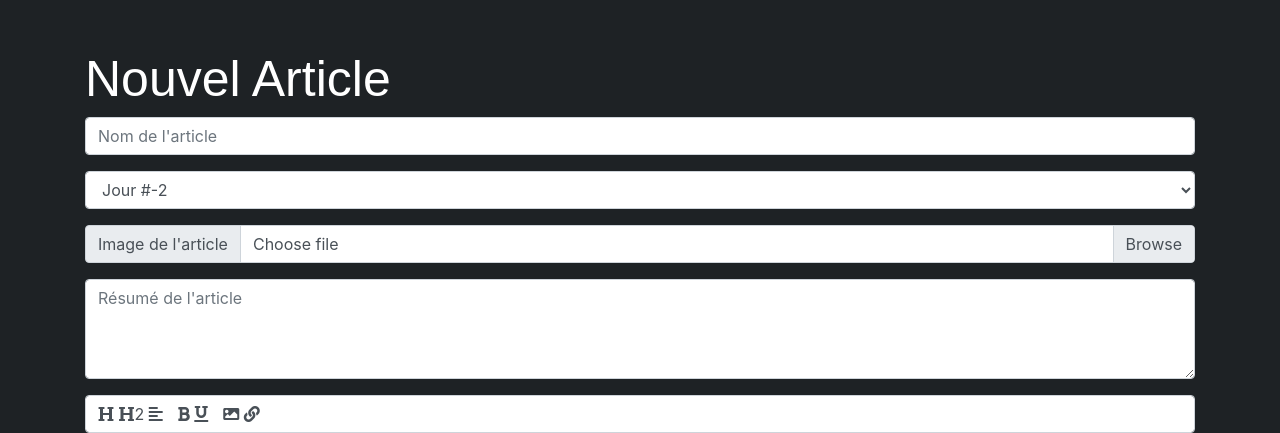
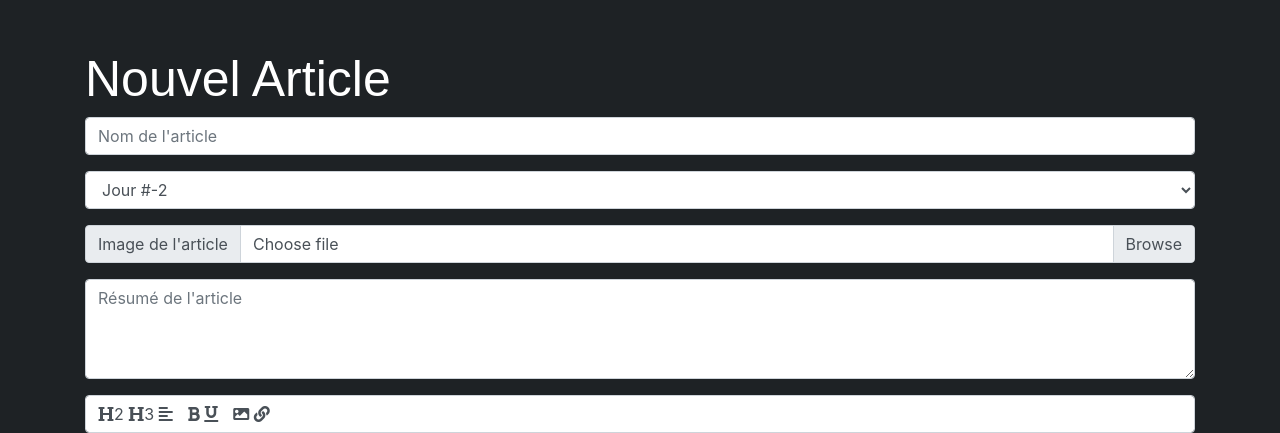
Before and after one commit to TherenceFrn/japon, a PHP site: the page made by addarticle.php in a window 1280 px wide. Shown: the part 801-1234 px from the top of the page. Run offline with PHP 8.4, Linux system fonts and the light colour scheme; some libraries are stand-ins or nearby versions; some web fonts are replaced.

Commit message:
fin journée

```diff
--- a/addarticle.php
+++ b/addarticle.php
@@ -113,24 +113,24 @@
 
             <div class="form-control liste-control-text">
               <div class="liste-control-text-element">
-                <span><i class="fas fa-heading"></i></span>
-                <span><i class="fas fa-heading"></i>2</span>
-                <span><i class="fas fa-align-left"></i></span>
+                <span class="editor-titre-h2"><i class="fas fa-heading"></i>2</span>
+                <span class="editor-titre-h3"><i class="fas fa-heading"></i>3</span>
+                <span class="editor-paragraph"><i class="fas fa-align-left"></i></span>
               </div>
 
               <div class="liste-control-text-element">
-                <span><i class="fas fa-bold"></i></span>
-                <span><i class="fas fa-underline"></i></span>
+                <span class="editor-bold"><i class="fas fa-bold"></i></span>
+                <span class="editor-underline"><i class="fas fa-underline"></i></span>
               </div>
 
               <div class="liste-control-text-element">
-                <span><i class="fas fa-image"></i></span>
-                <span><i class="fas fa-link"></i></span>
+                <span class="editor-image"><i class="fas fa-image"></i></span>
+                <span class="editor-link"><i class="fas fa-link"></i></span>
               </div>
             </div>
 
             <div class="input-group mb-3">
-              <textarea name="contenu" class="form-control" placeholder="Contenu de l'article" style="min-height:500px"></textarea>
+              <textarea name="contenu" class="form-control editor-contenu-article" placeholder="Contenu de l'article" style="min-height:500px"></textarea>
             </div>
 
             <button type="submit" name="validArticle" class="btn btn-primary float-right">S'inscrire</button>
--- a/script/script.js
+++ b/script/script.js
@@ -34,3 +34,30 @@ $(document).ready(function () {
         })
     });
 })
+
+
+// EDITOR
+
+$('.editor-titre-h2').on('click', function(){
+
+
+   var texte = $('.editor-contenu-article').val();
+   var texte = texte + '<h2>  </h2>';
+   $('.editor-contenu-article').val(texte);
+});
+
+$('.editor-titre-h3').on('click', function () {
+
+
+    var texte = $('.editor-contenu-article').val();
+    var texte = texte + '<h3>  </h3>';
+    $('.editor-contenu-article').val(texte);
+});
+
+$('.editor-paragraph').on('click', function () {
+
+
+    var texte = $('.editor-contenu-article').val();
+    var texte = texte + '<p>  </p>';
+    $('.editor-contenu-article').val(texte);
+});
```
